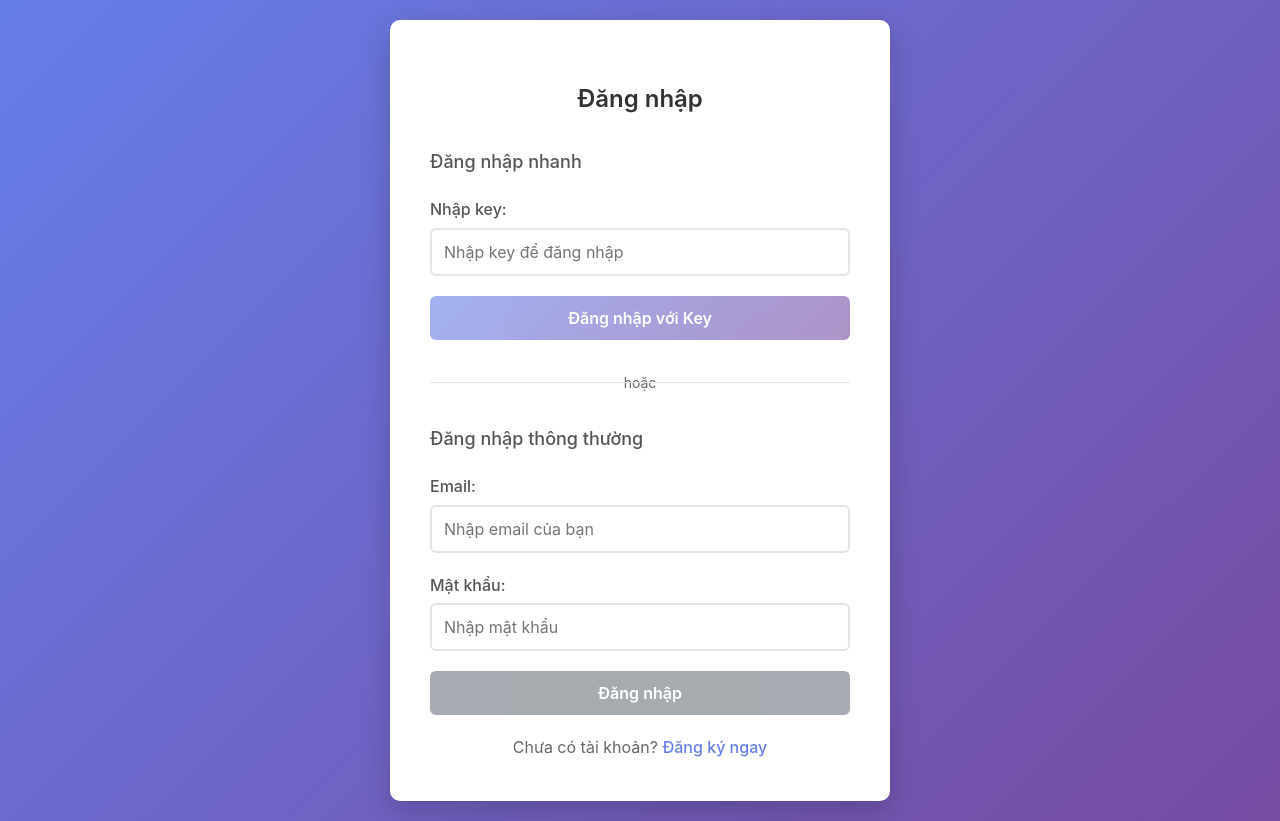
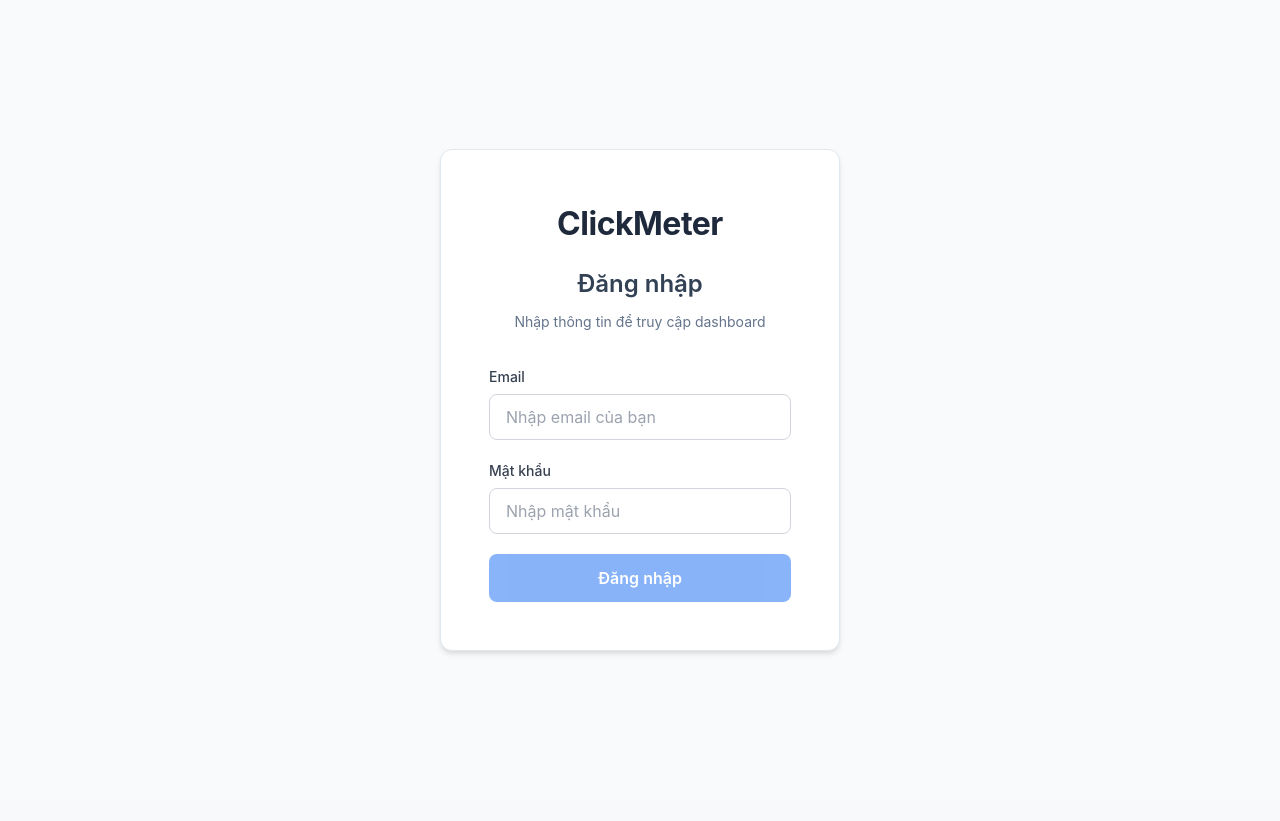
Before and after one commit to vantungpham23-ht/clickmeter.click, an Angular app in the folder dashboard-client/: page /login in a window 1280 px wide. After the commit the page ends 800 px from the top, so only its background shows below. Built offline with nearby package versions, Linux system fonts and the light colour scheme.

Commit message:
Simplify login: Remove key auth and signup, update to modern clean UI

```diff
--- a/dashboard-client/src/app/app.routes.ts
+++ b/dashboard-client/src/app/app.routes.ts
@@ -10,10 +10,6 @@ export const routes: Routes = [
   {
     path: 'login',
     loadComponent: () => import('./login/login.component').then(m => m.LoginComponent)
-  },
-  {
-    path: 'signup',
-    loadComponent: () => import('./signup/signup.component').then(m => m.SignupComponent)
   },
   {
     path: '',
--- a/dashboard-client/src/app/auth.guard.ts
+++ b/dashboard-client/src/app/auth.guard.ts
@@ -13,12 +13,6 @@ export class AuthGuard implements CanActivate {
   ) {}
 
   canActivate(): boolean {
-    // Check simple auth first
-    if (this.authService.checkSimpleAuth()) {
-      return true;
-    }
-
-    // Check regular authentication
     if (this.authService.isAuthenticated()) {
       return true;
     } else {
--- a/dashboard-client/src/app/login/login.component.html
+++ b/dashboard-client/src/app/login/login.component.html
@@ -1,48 +1,16 @@
 <div class="login-container">
   <div class="login-card">
+    <div class="login-header">
+      <div class="logo">
+        <h1>ClickMeter</h1>
+      </div>
       <h2>Đăng nhập</h2>
-
-    <!-- Simple Key Login -->
-    <div class="simple-auth-section">
-      <h3>Đăng nhập nhanh</h3>
-      <form (ngSubmit)="onKeySubmit()" #keyForm="ngForm">
-        <div class="form-group">
-          <label for="authKey">Nhập key:</label>
-          <input
-            type="text"
-            id="authKey"
-            name="authKey"
-            [(ngModel)]="authKey"
-            required
-            class="form-control"
-            placeholder="Nhập key để đăng nhập"
-          >
+      <p>Nhập thông tin để truy cập dashboard</p>
     </div>
 
-        <div class="error-message" *ngIf="keyErrorMessage">
-          {{ keyErrorMessage }}
-        </div>
-
-        <button
-          type="submit"
-          class="btn-primary"
-          [disabled]="isKeyLoading || !keyForm.form.valid"
-        >
-          {{ isKeyLoading ? 'Đang đăng nhập...' : 'Đăng nhập với Key' }}
-        </button>
-      </form>
-    </div>
-
-    <div class="divider">
-      <span>hoặc</span>
-    </div>
-
-    <!-- Regular Login -->
-    <div class="regular-auth-section">
-      <h3>Đăng nhập thông thường</h3>
-      <form (ngSubmit)="onSubmit()" #loginForm="ngForm">
+    <form (ngSubmit)="onSubmit()" #loginForm="ngForm" class="login-form">
       <div class="form-group">
-          <label for="email">Email:</label>
+        <label for="email">Email</label>
         <input
           type="email"
           id="email"
@@ -56,7 +24,7 @@
       </div>
 
       <div class="form-group">
-          <label for="password">Mật khẩu:</label>
+        <label for="password">Mật khẩu</label>
         <input
           type="password"
           id="password"
@@ -69,21 +37,18 @@
       </div>
 
       <div class="error-message" *ngIf="errorMessage">
+        <i class="error-icon">⚠</i>
         {{ errorMessage }}
       </div>
 
       <button
         type="submit"
-          class="btn-secondary"
+        class="btn-login"
         [disabled]="isLoading || !loginForm.form.valid"
       >
+        <span *ngIf="isLoading" class="spinner"></span>
         {{ isLoading ? 'Đang đăng nhập...' : 'Đăng nhập' }}
       </button>
     </form>
-
-      <div class="signup-link">
-        <p>Chưa có tài khoản? <a routerLink="/signup" class="link">Đăng ký ngay</a></p>
   </div>
 </div>
-  </div>
-</div>
--- a/dashboard-client/src/app/login/login.component.scss
+++ b/dashboard-client/src/app/login/login.component.scss
@@ -3,62 +3,50 @@
   justify-content: center;
   align-items: center;
   min-height: 100vh;
-  background: linear-gradient(135deg, #667eea 0%, #764ba2 100%);
+  background: #f8fafc;
   padding: 20px;
+  font-family: -apple-system, BlinkMacSystemFont, 'Segoe UI', Roboto, sans-serif;
 }
 
 .login-card {
   background: white;
-  padding: 40px;
-  border-radius: 10px;
-  box-shadow: 0 10px 30px rgba(0, 0, 0, 0.2);
+  padding: 48px;
+  border-radius: 12px;
+  box-shadow: 0 4px 6px -1px rgba(0, 0, 0, 0.1), 0 2px 4px -1px rgba(0, 0, 0, 0.06);
   width: 100%;
-  max-width: 500px;
+  max-width: 400px;
+  border: 1px solid #e2e8f0;
 }
 
-h2 {
+.login-header {
   text-align: center;
-  margin-bottom: 30px;
-  color: #333;
-  font-weight: 600;
+  margin-bottom: 32px;
 }
 
-h3 {
-  margin-bottom: 20px;
-  color: #555;
-  font-weight: 500;
-  font-size: 18px;
+.logo h1 {
+  font-size: 32px;
+  font-weight: 700;
+  color: #1e293b;
+  margin: 0 0 16px 0;
+  letter-spacing: -0.5px;
 }
 
-.simple-auth-section {
-  margin-bottom: 30px;
+.login-header h2 {
+  font-size: 24px;
+  font-weight: 600;
+  color: #334155;
+  margin: 0 0 8px 0;
 }
 
-.divider {
-  text-align: center;
-  margin: 30px 0;
-  position: relative;
+.login-header p {
+  color: #64748b;
+  font-size: 14px;
+  margin: 0;
+  font-weight: 400;
 }
 
-.divider::before {
-  content: '';
-  position: absolute;
-  top: 50%;
-  left: 0;
-  right: 0;
-  height: 1px;
-  background: #e1e5e9;
-}
-
-.divider span {
-  background: white;
-  padding: 0 15px;
-  color: #666;
-  font-size: 14px;
-}
-
-.regular-auth-section {
-  margin-top: 30px;
+.login-form {
+  margin-bottom: 0;
 }
 
 .form-group {
@@ -67,93 +55,119 @@ h3 {
 
 label {
   display: block;
-  margin-bottom: 5px;
-  color: #555;
+  margin-bottom: 6px;
+  color: #374151;
   font-weight: 500;
+  font-size: 14px;
 }
 
 .form-control {
   width: 100%;
-  padding: 12px;
-  border: 2px solid #e1e5e9;
-  border-radius: 6px;
+  padding: 12px 16px;
+  border: 1px solid #d1d5db;
+  border-radius: 8px;
   font-size: 16px;
-  transition: border-color 0.3s ease;
+  transition: all 0.2s ease;
   box-sizing: border-box;
+  background: white;
+  color: #111827;
 }
 
 .form-control:focus {
   outline: none;
-  border-color: #667eea;
+  border-color: #3b82f6;
+  box-shadow: 0 0 0 3px rgba(59, 130, 246, 0.1);
+}
+
+.form-control::placeholder {
+  color: #9ca3af;
 }
 
 .error-message {
-  color: #e74c3c;
-  background: #fdf2f2;
-  padding: 10px;
-  border-radius: 6px;
+  display: flex;
+  align-items: center;
+  color: #dc2626;
+  background: #fef2f2;
+  padding: 12px 16px;
+  border-radius: 8px;
   margin-bottom: 20px;
-  border-left: 4px solid #e74c3c;
+  border: 1px solid #fecaca;
+  font-size: 14px;
+  font-weight: 500;
 }
 
-.btn-primary {
+.error-icon {
+  margin-right: 8px;
+  font-size: 16px;
+}
+
+.btn-login {
   width: 100%;
-  padding: 12px;
-  background: linear-gradient(135deg, #667eea 0%, #764ba2 100%);
+  padding: 14px;
+  background: #3b82f6;
   color: white;
   border: none;
-  border-radius: 6px;
+  border-radius: 8px;
   font-size: 16px;
   font-weight: 600;
   cursor: pointer;
-  transition: transform 0.2s ease, box-shadow 0.2s ease;
+  transition: all 0.2s ease;
+  display: flex;
+  align-items: center;
+  justify-content: center;
+  gap: 8px;
 }
 
-.btn-primary:hover:not(:disabled) {
-  transform: translateY(-2px);
-  box-shadow: 0 5px 15px rgba(102, 126, 234, 0.4);
+.btn-login:hover:not(:disabled) {
+  background: #2563eb;
+  transform: translateY(-1px);
+  box-shadow: 0 4px 12px rgba(59, 130, 246, 0.3);
 }
 
-.btn-secondary {
-  width: 100%;
-  padding: 12px;
-  background: #6c757d;
-  color: white;
-  border: none;
-  border-radius: 6px;
-  font-size: 16px;
-  font-weight: 600;
-  cursor: pointer;
-  transition: transform 0.2s ease, box-shadow 0.2s ease;
+.btn-login:disabled {
+  opacity: 0.6;
+  cursor: not-allowed;
+  transform: none;
+  box-shadow: none;
 }
 
-.btn-secondary:hover:not(:disabled) {
-  transform: translateY(-2px);
-  box-shadow: 0 5px 15px rgba(108, 117, 125, 0.4);
+.spinner {
+  width: 16px;
+  height: 16px;
+  border: 2px solid rgba(255, 255, 255, 0.3);
+  border-top: 2px solid white;
+  border-radius: 50%;
+  animation: spin 1s linear infinite;
 }
 
-.btn-primary:disabled,
-.btn-secondary:disabled {
-  opacity: 0.6;
-  cursor: not-allowed;
+@keyframes spin {
+  0% { transform: rotate(0deg); }
+  100% { transform: rotate(360deg); }
 }
 
-.signup-link {
-  text-align: center;
-  margin-top: 20px;
+// Responsive design
+@media (max-width: 480px) {
+  .login-container {
+    padding: 16px;
   }
 
-.signup-link p {
-  color: #666;
-  margin: 0;
+  .login-card {
+    padding: 32px 24px;
   }
 
-.link {
-  color: #667eea;
-  cursor: pointer;
-  font-weight: 500;
+  .logo h1 {
+    font-size: 28px;
   }
 
-.link:hover {
-  text-decoration: underline;
+  .login-header h2 {
+    font-size: 20px;
   }
+
+  .form-control {
+    padding: 10px 14px;
+  }
+
+  .btn-login {
+    padding: 12px;
+  }
+}
--- a/dashboard-client/src/app/login/login.component.ts
+++ b/dashboard-client/src/app/login/login.component.ts
@@ -14,39 +14,13 @@ import { AuthService } from '../auth.service';
 export class LoginComponent {
   email: string = '';
   password: string = '';
-  authKey: string = '';
   isLoading: boolean = false;
-  isKeyLoading: boolean = false;
   errorMessage: string = '';
-  keyErrorMessage: string = '';
 
   constructor(
     private authService: AuthService,
     private router: Router
   ) {}
-
-  async onKeySubmit() {
-    if (!this.authKey) {
-      this.keyErrorMessage = 'Vui lòng nhập key';
-      return;
-    }
-
-    this.isKeyLoading = true;
-    this.keyErrorMessage = '';
-
-    try {
-      const success = await this.authService.signInWithKey(this.authKey);
-      if (success) {
-        this.router.navigate(['/dashboard']);
-      } else {
-        this.keyErrorMessage = 'Key không đúng. Vui lòng nhập "CLICKMETER"';
-      }
-    } catch (error: any) {
-      this.keyErrorMessage = error.message || 'Đăng nhập thất bại';
-    } finally {
-      this.isKeyLoading = false;
-    }
-  }
 
   async onSubmit() {
     if (!this.email || !this.password) {
@@ -61,7 +35,7 @@ export class LoginComponent {
       await this.authService.signIn(this.email, this.password);
       this.router.navigate(['/dashboard']);
     } catch (error: any) {
-      this.errorMessage = error.message || 'Đăng nhập thất bại';
+      this.errorMessage = error.message || 'Đăng nhập thất bại. Vui lòng kiểm tra lại thông tin.';
     } finally {
       this.isLoading = false;
     }
--- a/dashboard-client/src/app/signup/signup.component.html
+++ b/dashboard-client/src/app/signup/signup.component.html
@@ -1,10 +1,13 @@
-<div class="signup-container">
-  <div class="signup-card">
-    <h2>Đăng ký tài khoản</h2>
+<div class="auth-container">
+  <div class="auth-card">
+    <div class="auth-header">
+      <h1>Tạo tài khoản mới</h1>
+      <p>Đăng ký để bắt đầu sử dụng ClickMeter</p>
+    </div>
 
-    <form (ngSubmit)="onSubmit()" #signupForm="ngForm">
+    <form (ngSubmit)="onSubmit()" #signupForm="ngForm" class="auth-form">
       <div class="form-group">
-        <label for="email">Email:</label>
+        <label for="email">Email</label>
         <input
           type="email"
           id="email"
@@ -18,7 +21,8 @@
       </div>
 
       <div class="form-group">
-        <label for="password">Mật khẩu:</label>
+        <label for="password">Mật khẩu</label>
+        <div class="password-input">
           <input
             type="password"
             id="password"
@@ -30,9 +34,11 @@
             placeholder="Nhập mật khẩu (ít nhất 6 ký tự)"
           >
         </div>
+      </div>
 
       <div class="form-group">
-        <label for="confirmPassword">Xác nhận mật khẩu:</label>
+        <label for="confirmPassword">Xác nhận mật khẩu</label>
+        <div class="password-input">
           <input
             type="password"
             id="confirmPassword"
@@ -43,12 +49,23 @@
             placeholder="Nhập lại mật khẩu"
           >
         </div>
+      </div>
+
+      <div class="form-options">
+        <label class="checkbox-container">
+          <input type="checkbox" required>
+          <span class="checkmark"></span>
+          Tôi đồng ý với <a href="#" class="terms-link">Điều khoản sử dụng</a>
+        </label>
+      </div>
 
       <div class="error-message" *ngIf="errorMessage">
+        <i class="error-icon">⚠</i>
         {{ errorMessage }}
       </div>
 
       <div class="success-message" *ngIf="successMessage">
+        <i class="success-icon">✓</i>
         {{ successMessage }}
       </div>
 
@@ -57,12 +74,13 @@
         class="btn-primary"
         [disabled]="isLoading || !signupForm.form.valid"
       >
-        {{ isLoading ? 'Đang đăng ký...' : 'Đăng ký' }}
+        <span *ngIf="isLoading" class="spinner"></span>
+        {{ isLoading ? 'Đang tạo tài khoản...' : 'Tạo tài khoản' }}
       </button>
     </form>
 
-    <div class="login-link">
-      <p>Đã có tài khoản? <a (click)="goToLogin()" class="link">Đăng nhập ngay</a></p>
+    <div class="auth-footer">
+      <p>Đã có tài khoản? <a routerLink="/login" class="link">Đăng nhập ngay</a></p>
     </div>
   </div>
 </div>
```
Also changed, not shown: dashboard-client/src/app/auth.service.ts (+0 -84 lines). Lines whose indentation alone changed are shown as unchanged.
